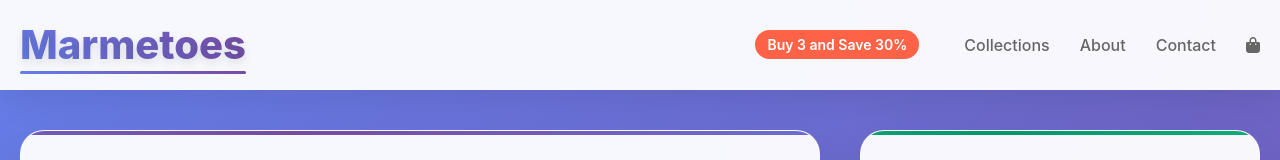
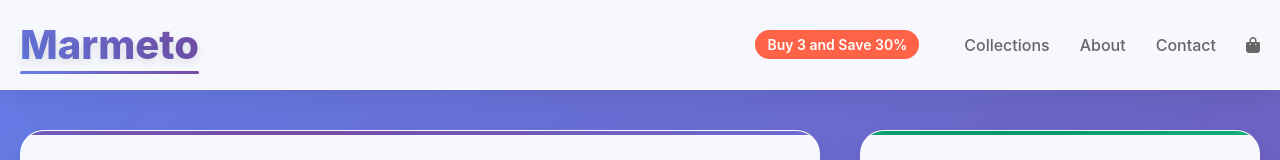
Before and after one commit to ram294167/bundle-builder, a plain HTML site: page main.html in a window 1280 px wide. Shown: the top 160 px of the page. Drawn offline with Linux system fonts and the light colour scheme.

Commit message:
Update main.html

```diff
--- a/main.html
+++ b/main.html
@@ -20,7 +20,7 @@
 
     <header class="header">
         <div class="header-content">
-            <div class="logo">Marmetoes</div>
+            <div class="logo">Marmeto</div>
             <nav class="header-nav">
                 <span class="promo">Buy 3 and Save 30%</span>
                 <a href="#" class="nav-item">Collections</a>
```
